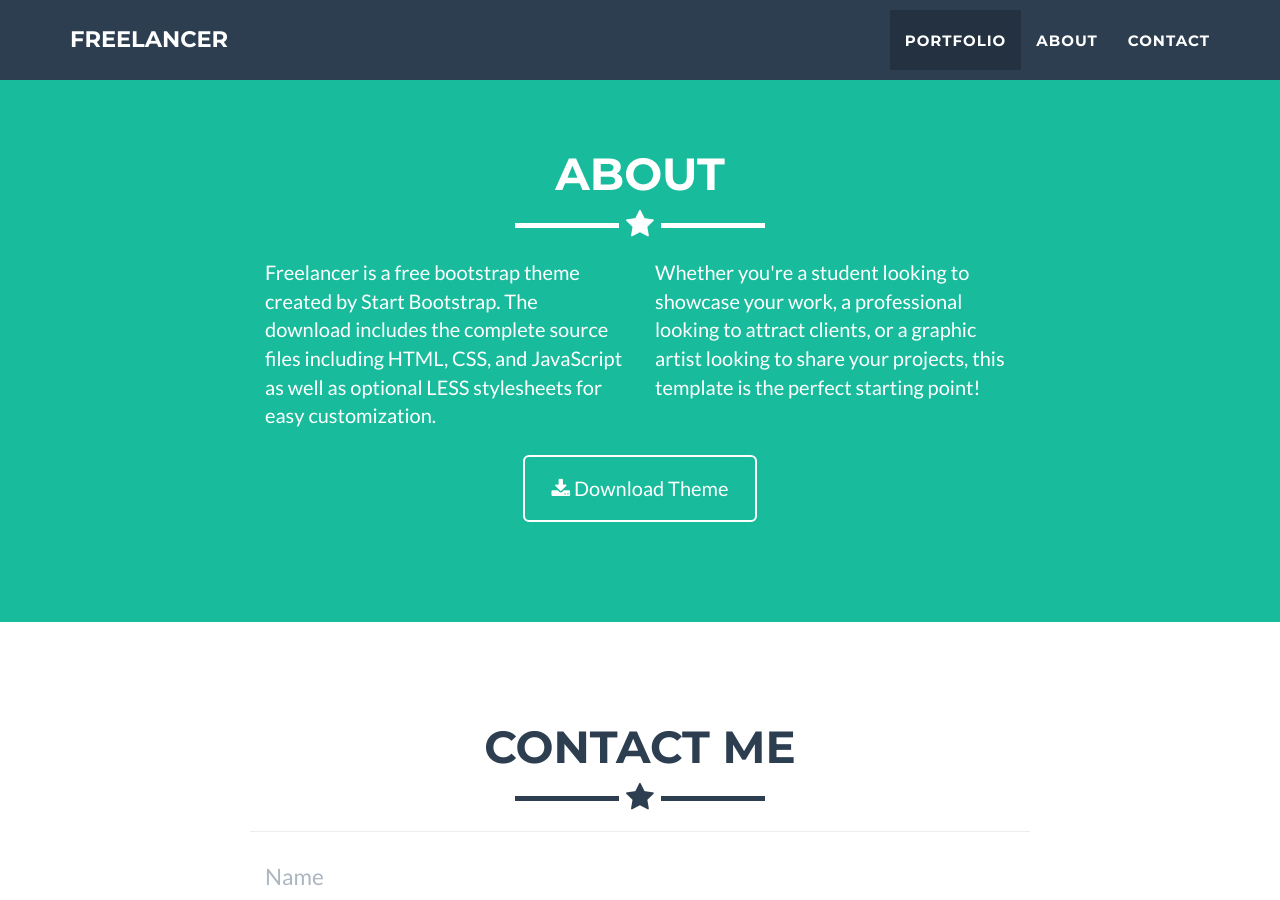
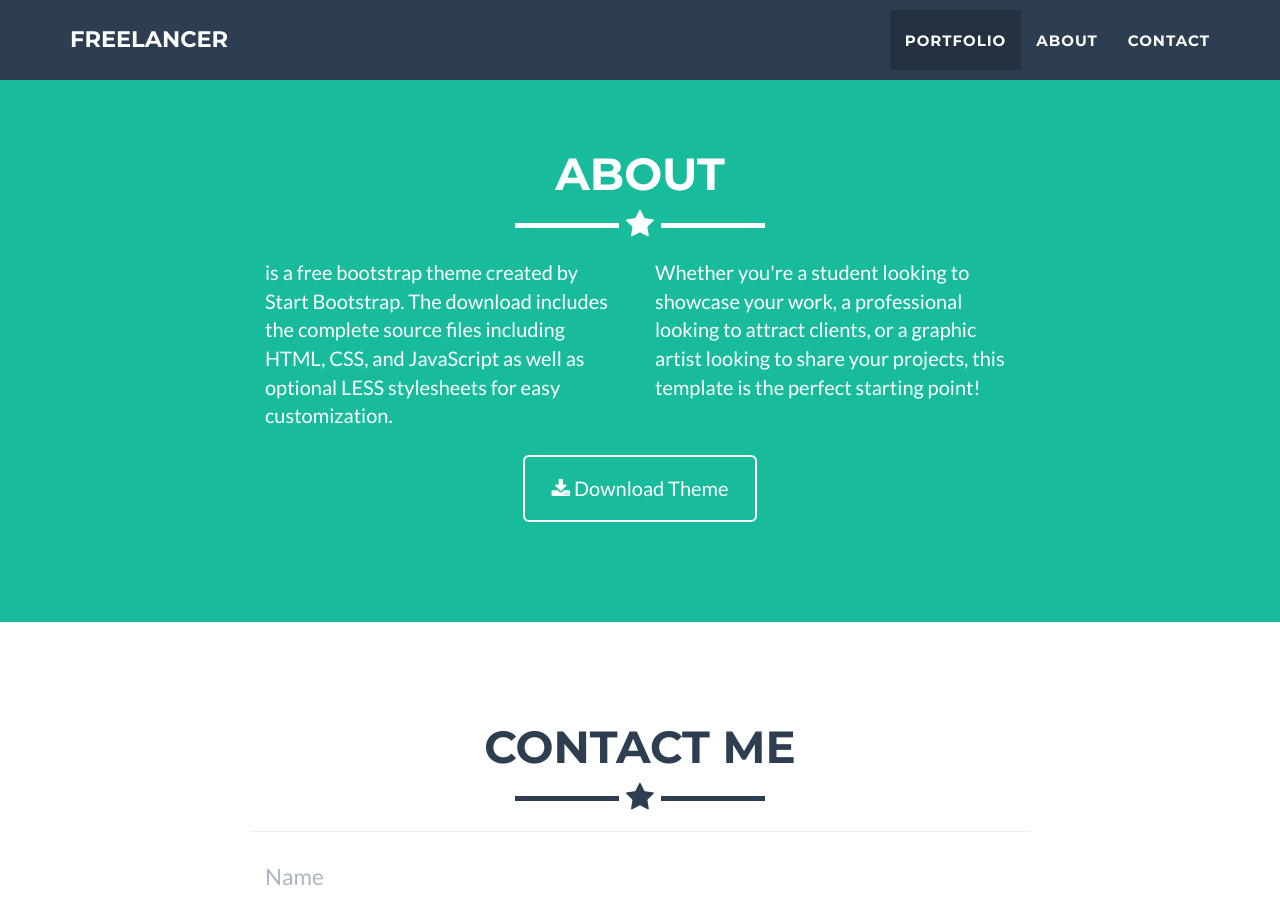
Before and after one commit to maureenmcneilreality/maureenmcneilreality, a Jekyll site: the page built from index.html, in a window 1280 px wide and 900 px high, scrolled down 1616 px. Built offline with Jekyll 4.4.1, drawn with Linux system fonts in a browser that asks for light colours.

Commit message:
Update about.html

```diff
--- a/_includes/about.html
+++ b/_includes/about.html
@@ -9,7 +9,7 @@
             </div>
             <div class="row">
                 <div class="col-lg-4 col-lg-offset-2">
-                    <p>Freelancer is a free bootstrap theme created by Start Bootstrap. The download includes the complete source files including HTML, CSS, and JavaScript as well as optional LESS stylesheets for easy customization.</p>
+                    <p>is a free bootstrap theme created by Start Bootstrap. The download includes the complete source files including HTML, CSS, and JavaScript as well as optional LESS stylesheets for easy customization.</p>
                 </div>
                 <div class="col-lg-4">
                     <p>Whether you're a student looking to showcase your work, a professional looking to attract clients, or a graphic artist looking to share your projects, this template is the perfect starting point! </p>
```
